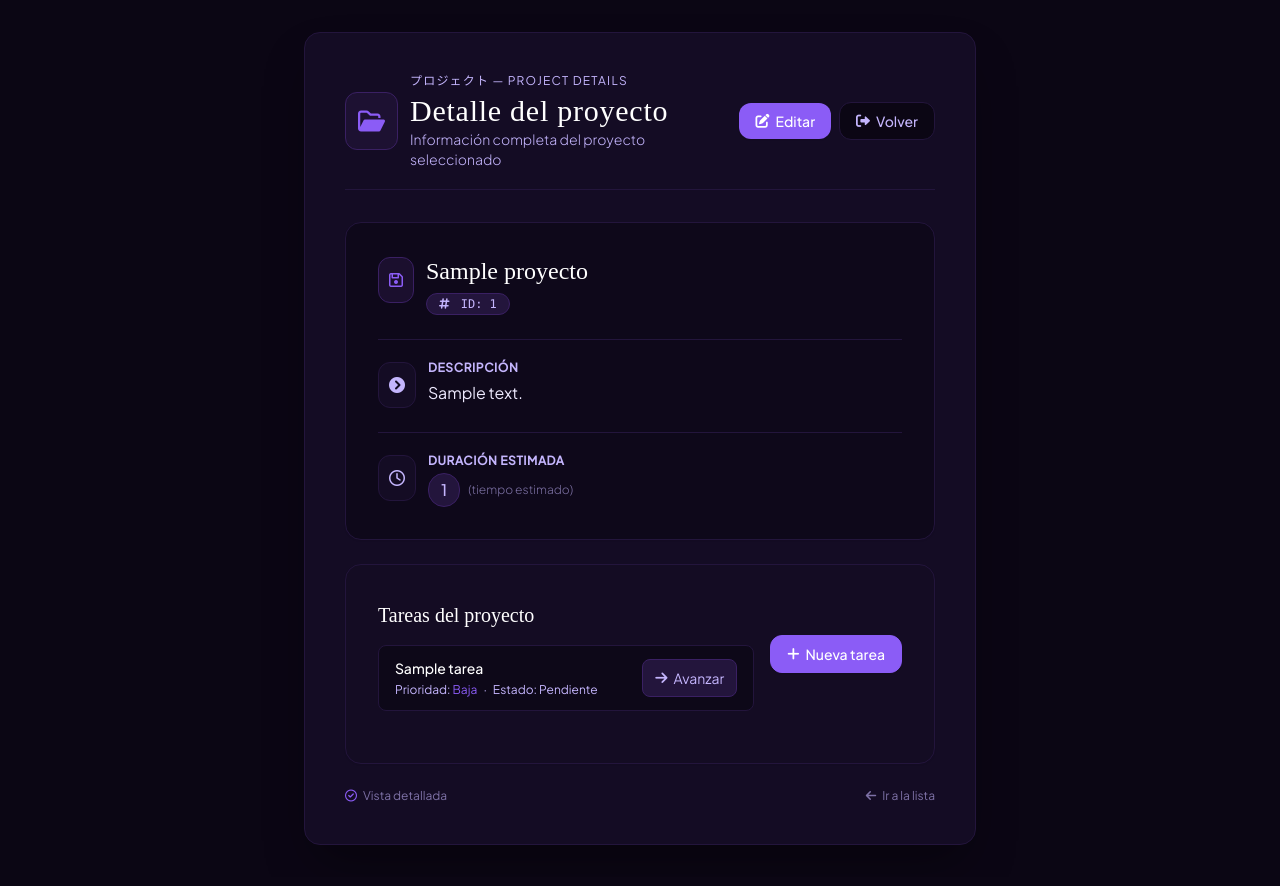
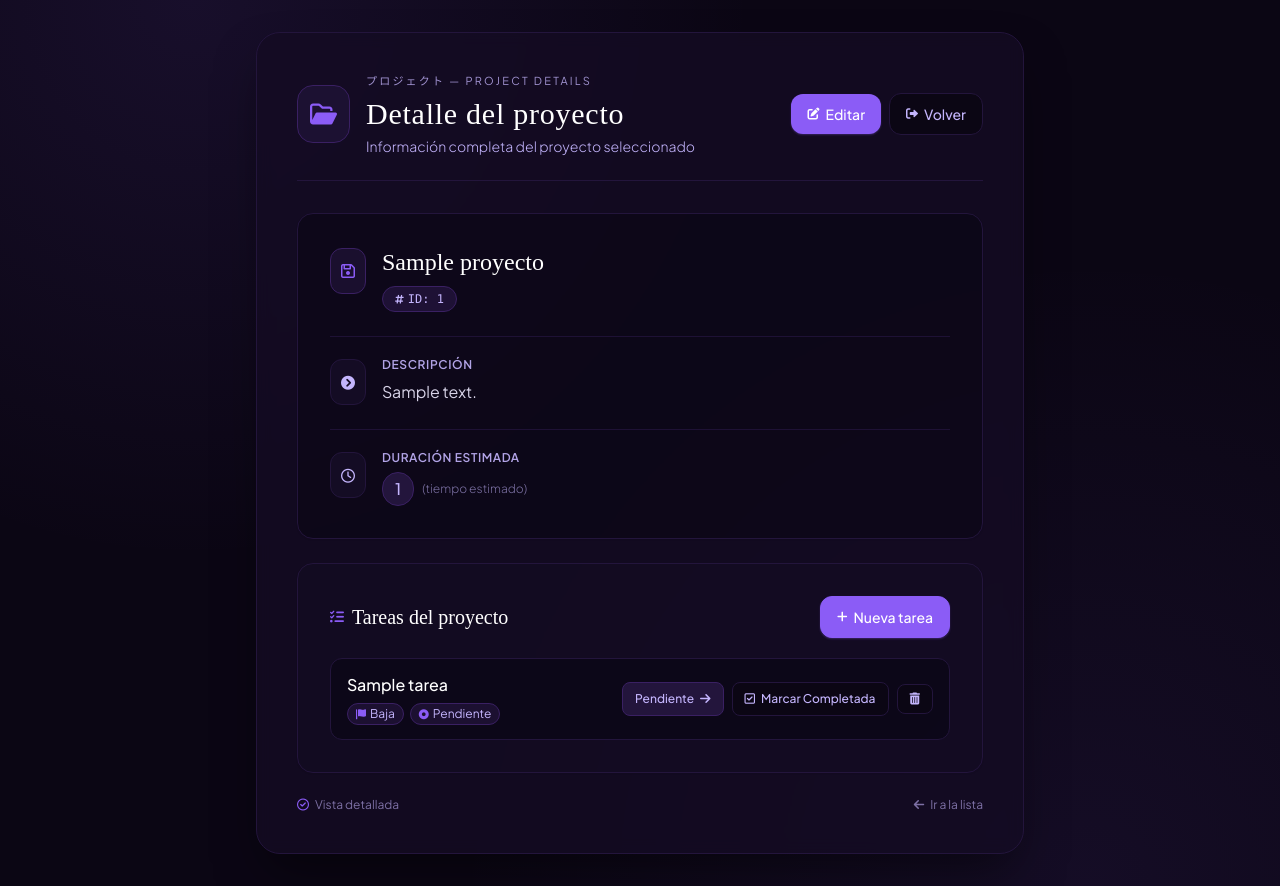
Before and after one commit to JohanV0/gestor-proyectos-sena-2026, a Django app: page /proyectos/1/ in a window 1280 px wide. Before the commit the page ends 845 px from the top, so only its background shows below. Run offline with Django 5.2, Linux system fonts and the light colour scheme; tables that the repository leaves empty hold one stand-in row (values such as "Sample post"); some libraries are stand-ins or nearby versions.

Commit message:
feat: Gestion de Tareas

```diff
--- a/gestor_proyectos/templates/detalle-proyecto.html
+++ b/gestor_proyectos/templates/detalle-proyecto.html
@@ -29,98 +29,127 @@
         }
     </script>
     <style>
-        @import url('https://fonts.googleapis.com/css2?family=Noto+Serif+JP:wght@300;400;600&family=Plus+Jakarta+Sans:wght@300;400;500&display=swap');
+        @import url('https://fonts.googleapis.com/css2?family=Noto+Serif+JP:wght@300;400;600&family=Plus+Jakarta+Sans:wght@300;400;500;600&display=swap');
+
         body {
             font-family: 'Plus Jakarta Sans', sans-serif;
+            background-image:
+                radial-gradient(circle at 15% 0%, rgba(139, 92, 246, 0.10), transparent 40%),
+                radial-gradient(circle at 85% 100%, rgba(139, 92, 246, 0.08), transparent 45%);
         }
+
         .detalle-card {
-            transition: transform 0.15s ease, box-shadow 0.15s ease;
+            transition: transform 0.2s ease, box-shadow 0.2s ease, border-color 0.2s ease;
         }
         .detalle-card:hover {
             transform: translateY(-2px);
-            box-shadow: 0 12px 30px rgba(0, 0, 0, 0.25);
+            box-shadow: 0 16px 36px rgba(0, 0, 0, 0.35);
+            border-color: rgba(139, 92, 246, 0.35);
         }
+
+        .tarea-row {
+            transition: border-color 0.15s ease, background-color 0.15s ease;
+        }
+        .tarea-row:hover {
+            border-color: rgba(139, 92, 246, 0.4);
+            background-color: rgba(139, 92, 246, 0.05);
+        }
+
+        .btn-icon {
+            transition: transform 0.15s ease;
+        }
+        .tarea-row:hover .btn-icon {
+            transform: translateX(2px);
+        }
+
+        ::-webkit-scrollbar { width: 8px; }
+        ::-webkit-scrollbar-track { background: transparent; }
+        ::-webkit-scrollbar-thumb { background: #3a2063; border-radius: 999px; }
     </style>
     <link rel="stylesheet"
           href="https://cdnjs.cloudflare.com/ajax/libs/font-awesome/6.0.0-beta3/css/all.min.css" />
 </head>
 <body class="min-h-screen flex items-center justify-center p-4 md:p-8 bg-dark-purple-950 text-dark-purple-100 antialiased">
-    <div class="w-full max-w-2xl bg-dark-purple-900 rounded-2xl shadow-2xl shadow-black/40 p-6 md:p-10 border border-dark-purple-800">
+    <div class="w-full max-w-3xl bg-dark-purple-900/80 backdrop-blur rounded-3xl shadow-2xl shadow-black/50 p-6 md:p-10 border border-dark-purple-800">
+
         <!-- CABECERA -->
-        <div class="flex items-center gap-3 mb-8 border-b border-dark-purple-800 pb-5">
-            <div class="bg-dark-purple-800/60 p-3 rounded-xl text-dark-purple-500 border border-dark-purple-700">
+        <div class="flex items-start sm:items-center gap-4 mb-8 border-b border-dark-purple-800 pb-6">
+            <div class="bg-dark-purple-800/60 p-3 rounded-2xl text-dark-purple-500 border border-dark-purple-700 shrink-0">
                 <i class="fa-regular fa-folder-open text-2xl"></i>
             </div>
-            <div class="flex-1">
-                <span class="text-xs tracking-widest uppercase text-dark-purple-300 block mb-1">
+            <div class="flex-1 min-w-0">
+                <span class="text-[11px] tracking-[0.2em] uppercase text-dark-purple-300/80 block mb-1.5">
                     プロジェクト — Project Details
                 </span>
-                <h1 class="text-2xl md:text-3xl font-jp-serif font-light text-white tracking-wide">
+                <h1 class="text-2xl md:text-3xl font-jp-serif font-light text-white tracking-wide leading-tight">
                     Detalle del proyecto
                 </h1>
-                <p class="text-sm text-dark-purple-300 font-light">
+                <p class="text-sm text-dark-purple-300 font-light mt-1">
                     Información completa del proyecto seleccionado
                 </p>
             </div>
             <!-- BOTONES -->
-            <div class="flex items-center gap-2">
+            <div class="flex items-center gap-2 shrink-0">
                 <a href="{% url 'editar_proyecto' proyecto.id %}"
-                   class="inline-flex items-center gap-1.5 px-4 py-2 bg-dark-purple-500 hover:bg-purple-500 text-white text-sm font-medium rounded-xl transition-all shadow-sm">
-                    <i class="fa-solid fa-pen-to-square"></i>
+                   class="inline-flex items-center gap-1.5 px-4 py-2.5 bg-dark-purple-500 hover:bg-purple-500 text-white text-sm font-medium rounded-xl transition-all shadow-sm shadow-dark-purple-500/30 hover:shadow-md hover:shadow-dark-purple-500/40">
+                    <i class="fa-solid fa-pen-to-square text-xs"></i>
                     <span class="hidden sm:inline">
                         Editar
                     </span>
                 </a>
                 <a href="{% url 'proyectos' %}"
-                   class="inline-flex items-center gap-1.5 px-4 py-2 bg-dark-purple-950 text-dark-purple-300 text-sm font-medium rounded-xl border border-dark-purple-800 hover:bg-dark-purple-800 hover:text-white transition-all">
-                    <i class="fa-solid fa-right-from-bracket"></i>
+                   class="inline-flex items-center gap-1.5 px-4 py-2.5 bg-dark-purple-950 text-dark-purple-300 text-sm font-medium rounded-xl border border-dark-purple-800 hover:bg-dark-purple-800 hover:text-white hover:border-dark-purple-700 transition-all">
+                    <i class="fa-solid fa-right-from-bracket text-xs"></i>
                     <span class="hidden sm:inline">
                         Volver
                     </span>
                 </a>
             </div>
         </div>
+
         <!-- INFORMACIÓN DEL PROYECTO -->
         <div class="detalle-card bg-dark-purple-950/60 rounded-2xl p-6 md:p-8 border border-dark-purple-800 shadow-sm">
             <!-- NOMBRE -->
-            <div class="flex items-start gap-3 mb-6">
-                <div class="bg-dark-purple-800/60 p-2.5 rounded-xl text-dark-purple-500 border border-dark-purple-700 mt-0.5">
+            <div class="flex items-start gap-4 mb-6">
+                <div class="bg-dark-purple-800/60 p-2.5 rounded-xl text-dark-purple-500 border border-dark-purple-700 mt-0.5 shrink-0">
                     <i class="fa-regular fa-floppy-disk"></i>
                 </div>
-                <div>
+                <div class="min-w-0">
                     <h2 class="text-xl md:text-2xl font-jp-serif font-medium text-white break-words">
                         {{ proyecto.nombre }}
                     </h2>
-                    <span class="inline-block mt-1.5 text-xs font-mono bg-dark-purple-800 text-dark-purple-300 px-3 py-0.5 rounded-full border border-dark-purple-700">
-                        <i class="fa-regular fa-hashtag mr-1"></i>
+                    <span class="inline-flex items-center gap-1 mt-2 text-xs font-mono bg-dark-purple-800/80 text-dark-purple-300 px-3 py-1 rounded-full border border-dark-purple-700">
+                        <i class="fa-solid fa-hashtag text-[10px]"></i>
                         ID: {{ proyecto.id }}
                     </span>
                 </div>
             </div>
+
             <!-- DESCRIPCIÓN -->
-            <div class="flex items-start gap-3 mb-6 border-t border-dark-purple-800 pt-5">
-                <div class="bg-dark-purple-900 p-2.5 rounded-xl text-dark-purple-300 mt-0.5 border border-dark-purple-800">
-                    <i class="fa-solid fa-circle-chevron-right"></i>
+            <div class="flex items-start gap-4 mb-6 border-t border-dark-purple-800/80 pt-5">
+                <div class="bg-dark-purple-900 p-2.5 rounded-xl text-dark-purple-300 mt-0.5 border border-dark-purple-800 shrink-0">
+                    <i class="fa-solid fa-circle-chevron-right text-sm"></i>
                 </div>
                 <div class="flex-1 min-w-0">
-                    <p class="text-xs font-semibold text-dark-purple-300 uppercase tracking-wider">
+                    <p class="text-xs font-semibold text-dark-purple-300/90 uppercase tracking-wider">
                         Descripción
                     </p>
-                    <p class="text-base text-dark-purple-100 leading-relaxed mt-1 break-words">
+                    <p class="text-base text-dark-purple-100/90 leading-relaxed mt-1.5 break-words">
                         {{ proyecto.descripcion }}
                     </p>
                 </div>
             </div>
+
             <!-- DURACIÓN -->
-            <div class="flex items-start gap-3 border-t border-dark-purple-800 pt-5">
-                <div class="bg-dark-purple-900 p-2.5 rounded-xl text-dark-purple-300 mt-0.5 border border-dark-purple-800">
-                    <i class="fa-regular fa-clock"></i>
+            <div class="flex items-start gap-4 border-t border-dark-purple-800/80 pt-5">
+                <div class="bg-dark-purple-900 p-2.5 rounded-xl text-dark-purple-300 mt-0.5 border border-dark-purple-800 shrink-0">
+                    <i class="fa-regular fa-clock text-sm"></i>
                 </div>
                 <div>
-                    <p class="text-xs font-semibold text-dark-purple-300 uppercase tracking-wider">
+                    <p class="text-xs font-semibold text-dark-purple-300/90 uppercase tracking-wider">
                         Duración estimada
                     </p>
-                    <p class="text-base text-dark-purple-100 font-medium mt-1 flex items-center gap-2">
+                    <p class="text-base text-dark-purple-100 font-medium mt-1.5 flex flex-wrap items-center gap-2">
                         <span class="bg-dark-purple-800 px-3 py-1 rounded-full text-dark-purple-300 border border-dark-purple-700">
                             {{ proyecto.duracion }}
                         </span>
@@ -131,79 +160,98 @@
                 </div>
             </div>
         </div>
+
         <!-- TAREAS -->
         <div class="mt-6 bg-dark-purple-900/60 rounded-2xl p-6 md:p-8 border border-dark-purple-800 shadow-sm">
             <div class="flex items-center justify-between gap-4 mb-5">
-                <div class="flex-1">
-                    <h2 class="text-xl font-jp-serif font-medium text-white mt-1">
+                <div class="flex items-center gap-2">
+                    <i class="fa-solid fa-list-check text-dark-purple-500 text-sm"></i>
+                    <h2 class="text-xl font-jp-serif font-medium text-white">
                         Tareas del proyecto
                     </h2>
-                    <ul class="mt-4 space-y-2">
+                </div>
+                <!-- NUEVA TAREA -->
+                <a href="{% url 'crear_tarea' proyecto.id %}"
+                   class="shrink-0 inline-flex items-center gap-1.5 px-4 py-2.5 bg-dark-purple-500 text-white text-sm font-medium rounded-xl border border-dark-purple-500 hover:bg-purple-500 transition-colors shadow-sm shadow-dark-purple-500/30">
+                    <i class="fa-solid fa-plus text-xs"></i>
+                    <span class="hidden sm:inline">
+                        Nueva tarea
+                    </span>
+                </a>
+            </div>
+
+            <ul class="space-y-2.5">
                 {% for tarea in proyecto.tareas.all %}
-                        <li class="bg-dark-purple-950/70 border border-dark-purple-800 rounded-lg px-4 py-3 text-sm text-dark-purple-300 flex items-center justify-between gap-3">
-                            <div>
-                                <p class="text-white font-medium">
+                <li class="tarea-row bg-dark-purple-950/70 border border-dark-purple-800 rounded-xl px-4 py-3.5 flex flex-col sm:flex-row sm:items-center justify-between gap-3">
+                    <div class="min-w-0">
+                        <p class="text-white font-medium truncate">
                             {{ tarea.titulo }}
                         </p>
-                                <p class="text-xs text-dark-purple-300 mt-1">
-                                    Prioridad:
-                                    <span class="text-dark-purple-500">
+                        <p class="text-xs text-dark-purple-300/90 mt-1.5 flex flex-wrap items-center gap-1.5">
+                            <span class="inline-flex items-center gap-1 bg-dark-purple-800/70 text-dark-purple-300 px-2 py-0.5 rounded-full border border-dark-purple-700">
+                                <i class="fa-solid fa-flag text-[10px] text-dark-purple-500"></i>
                                 {{ tarea.get_prioridad_display }}
                             </span>
-                                    <span class="mx-1">
-                                        ·
-                                    </span>
-                                    Estado:
-                                    <span class="text-dark-purple-300">
+                            <span class="inline-flex items-center gap-1 bg-dark-purple-800/70 text-dark-purple-300 px-2 py-0.5 rounded-full border border-dark-purple-700">
+                                <i class="fa-solid fa-circle-dot text-[10px] text-dark-purple-500"></i>
                                 {{ tarea.get_estado_display }}
                             </span>
                         </p>
                     </div>
+
+                    <div class="flex items-center gap-2 shrink-0">
                         <!-- AVANZAR ESTADO -->
-                            {% if tarea.estado == 'COMPLETADA'%}
-                            <i class="fa-solid fa-circle-check"></i>
+                        <form action="{% url 'avanzar_estado_tarea' tarea.id %}" method="post">
+                            {% csrf_token %}
+                            <button type="submit"
+                                    class="inline-flex items-center gap-1.5 px-3 py-2 bg-dark-purple-800 hover:bg-dark-purple-700 text-dark-purple-300 hover:text-white text-xs font-medium rounded-lg border border-dark-purple-700 transition-all">
+                                {{ tarea.get_estado_display }}
+                                {% if tarea.estado == 'COMPLETADA' %}
+                                    <i class="fa-solid fa-circle-check text-emerald-400"></i>
                                 {% else %}
-                                    <a href="{% url 'avanzar_estado_tarea' tarea.id %}"
-                                       class="shrink-0 inline-flex items-center gap-1.5 px-3 py-2 bg-dark-purple-800 hover:bg-dark-purple-700 text-dark-purple-300 hover:text-white rounded-lg border border-dark-purple-700 transition-all"
-                                       title="Avanzar estado">
-                                    <i class="fa-solid fa-arrow-right"></i>
+                                    <i class="fa-solid fa-arrow-right btn-icon"></i>
+                                {% endif %}
+                            </button>
+                        </form>
+                        <!-- COMPLETAR RÁPIDO -->
+                        <form action="{% url 'avanzar_rapido' tarea.id %}" method="post">
+                            {% csrf_token %}
+                            <button type="submit"
+                            class="inline-flex items-center gap-1.5 px-3 py-2 bg-dark-purple-950 hover:bg-emerald-900/40 text-dark-purple-300 hover:text-emerald-300 text-xs font-medium rounded-lg border border-dark-purple-800 hover:border-emerald-700/60 transition-all">
+                            <i class="fa-regular fa-square-check"></i>
                             <span class="hidden sm:inline">
-                                        Avanzar
+                                Marcar Completada
                             </span>
-                                {% endif %}
-
-                            </a>
+                        </button>
+                    </form>
+                    <form action="{%url 'eliminar_tarea' tarea.id%}" method="POST">
+                        {%csrf_token%}
+                        <button type="submit" onclick="return confirm('¿Seguro de eliminar la tarea?')" class="inline-flex items-center gap-1.5 px-3 py-2 bg-dark-purple-950 hover:bg-emerald-900/40 text-dark-purple-300 hover:text-emerald-300 text-xs font-medium rounded-lg border border-dark-purple-800 hover:border-emerald-700/60 transition-all">
+                            <i class="fa-solid fa-trash-can"></i>
+                        </button>
+                    </form>
+                    </div>
                 </li>
                 {% empty %}
-                        <li class="text-sm text-dark-purple-300/70 py-3">
+                <li class="text-sm text-dark-purple-300/70 py-6 text-center border border-dashed border-dark-purple-800 rounded-xl">
+                    <i class="fa-regular fa-clipboard block text-2xl mb-2 text-dark-purple-700"></i>
                     Este proyecto aún no tiene tareas.
                 </li>
                 {% endfor %}
             </ul>
         </div>
-                <!-- NUEVA TAREA -->
-                <a href="{% url 'crear_tarea' proyecto.id %}"
-                   class="shrink-0 inline-flex items-center gap-1.5 px-4 py-2 bg-dark-purple-500 text-white text-sm font-medium rounded-xl border border-dark-purple-500 hover:bg-purple-500 transition-colors shadow-sm">
-                    <i class="fa-solid fa-plus"></i>
-                    <span class="hidden sm:inline">
-                        Nueva tarea
-                    </span>
-                </a>
-            </div>
-        </div>
+
         <!-- PIE -->
         <div class="mt-6 text-xs text-dark-purple-300/60 flex justify-between items-center">
             <span class="flex items-center gap-1.5">
                 <i class="fa-regular fa-circle-check text-dark-purple-500"></i>
                 Vista detallada
             </span>
-            <span class="flex items-center gap-1.5">
+            <a href="{% url 'proyectos' %}"
+               class="flex items-center gap-1.5 hover:text-dark-purple-300 transition-colors">
                 <i class="fa-solid fa-arrow-left"></i>
-                <a href="{% url 'proyectos' %}"
-                   class="hover:text-dark-purple-500 transition-colors">
                 Ir a la lista
             </a>
-            </span>
         </div>
     </div>
 </body>
--- a/gestor_proyectos/urls.py
+++ b/gestor_proyectos/urls.py
@@ -11,5 +11,7 @@ urlpatterns = [
     path('proyectos/<int:id>/eliminar/', views.eliminar_proyecto, name='eliminar_proyecto'),
     path('proyectos/<int:id>/editar/', views.editar_proyecto, name='editar_proyecto'),
     path('proyectos/<int:proyecto_id>/tareas/nueva/', views.crear_tarea, name="crear_tarea"),
-    path('tareas/<int:id>/avanzar',views.avanzar_estado_tarea, name='avanzar_estado_tarea')
+    path('tareas/<int:id>/avanzar',views.avanzar_estado_tarea, name='avanzar_estado_tarea'),
+    path('tareas/<int:id>/avanzar',views.avanzar_rapido, name='avanzar_rapido'),
+    path('tareas/<int:id>/eliminar', views.eliminar_tarea, name='eliminar_tarea'),
 ]
--- a/gestor_proyectos/views.py
+++ b/gestor_proyectos/views.py
@@ -1,4 +1,5 @@
 from django.shortcuts import render, redirect, get_object_or_404
+from django.views.decorators.http import require_POST
 from django.http import HttpResponse
 from . models import Proyecto,Tarea
 def home(request):
@@ -86,10 +87,13 @@ def crear_tarea(request, proyecto_id):
 
     return render(request,'crear_tarea.html', datos)
 
+#lo siguiente es un decorador, le da indicaciones a lo que esta debajo de el, ya sea metodo u otra cosa
+
+@require_POST
 def avanzar_estado_tarea(request, id):
     tarea = get_object_or_404(Tarea, id=id)
 
-    if tarea.estado == 'PEDIENTE':
+    if tarea.estado == 'PENDIENTE':
         tarea.estado = 'EN_PROGRESO'
         tarea.save()
     elif tarea.estado == 'EN_PROGRESO':
@@ -97,3 +101,19 @@ def avanzar_estado_tarea(request, id):
         tarea.save()
 
     return redirect('ver_proyecto', id=tarea.proyecto.id)
+
+def avanzar_rapido(request,id):
+    tarea = get_object_or_404(Tarea, id=id)
+
+    if tarea.estado != 'COMPLETADA':
+        tarea.estado = 'COMPLETADA'
+        tarea.save()
+
+    return redirect('ver_proyecto', id=tarea.proyecto.id)
+
+@require_POST
+def eliminar_tarea(request,id):
+    tarea = get_object_or_404(Tarea,id=id)
+    id_proyecto = tarea.proyecto.id
+    tarea.delete()
+    return redirect('ver_proyecto',id=id_proyecto)
```
Lines whose indentation alone changed are shown as unchanged.
